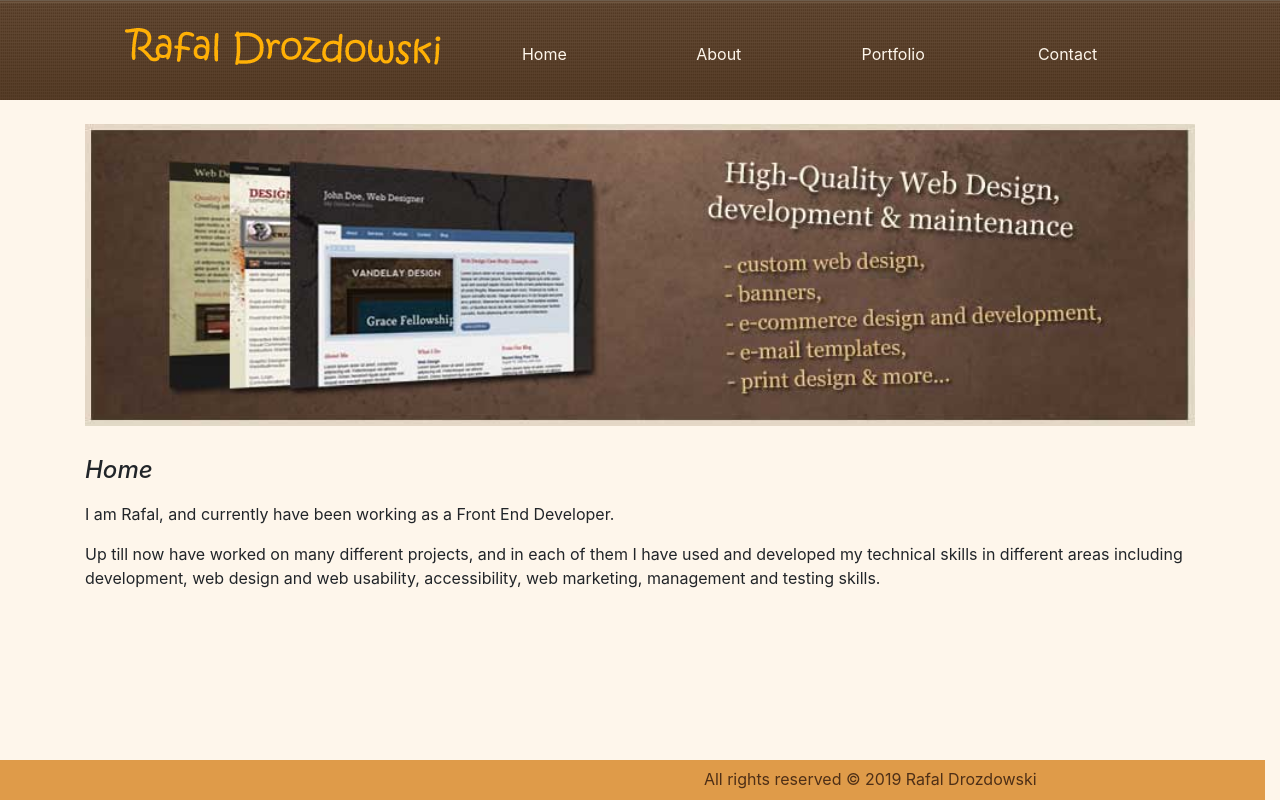
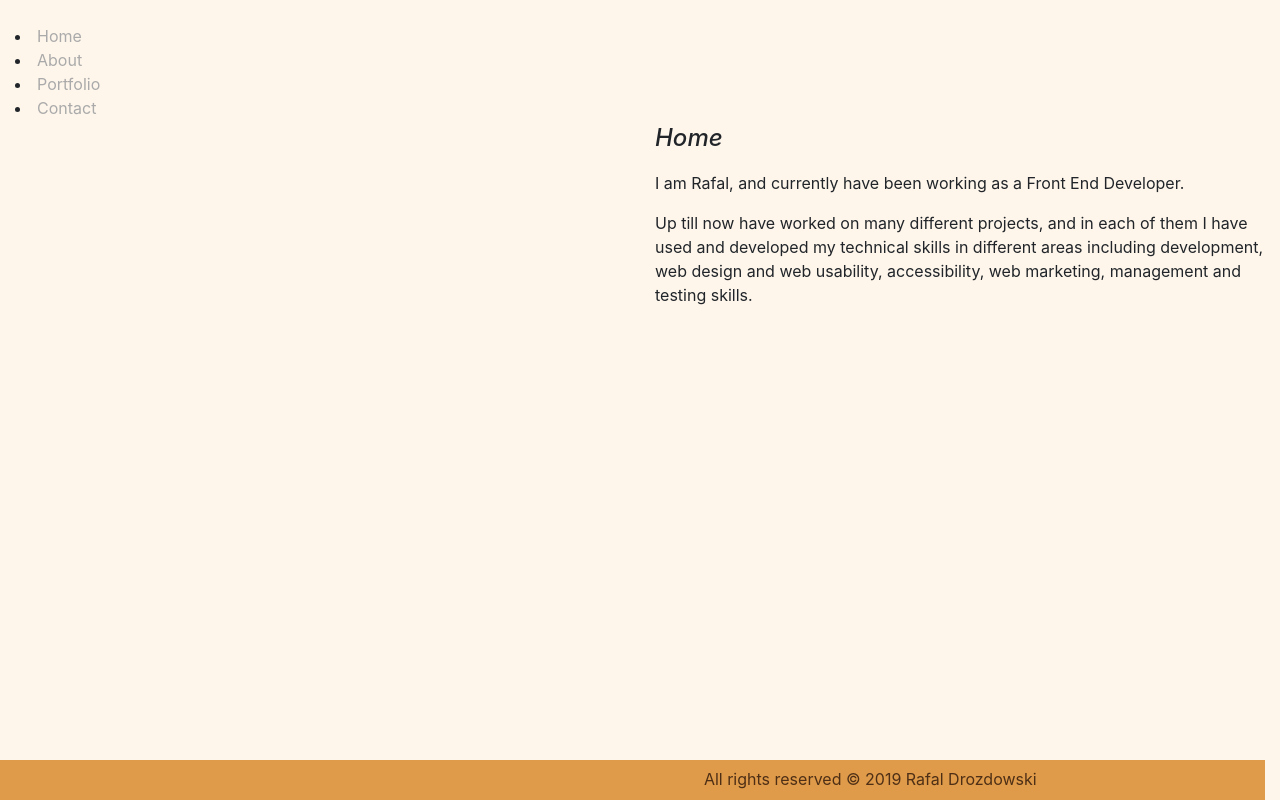
Before and after one commit to rdrozdowski/rdrozdowski.github.io, a React app: page /Home#/ in a window 1280 px wide. Built offline with nearby package versions, Linux system fonts and the light colour scheme.

Commit message:
reshuffle all the components

```diff
--- a/index.html
+++ b/index.html
@@ -15,7 +15,7 @@
     This application relies solely on JavaScript. Turn it on, or go away.
   </noscript>
 
-  <div class="container" id="root"></div>
+  <div class="container-fluid" id="root"></div>
 
   <script src="https://code.jquery.com/jquery-3.3.1.slim.min.js"></script>
   <script src="https://cdnjs.cloudflare.com/ajax/libs/popper.js/1.14.3/umd/popper.min.js"></script>
--- a/src/App.jsx
+++ b/src/App.jsx
@@ -1,11 +1,6 @@
 import React, { Component } from 'react';
 import { BrowserRouter as Router, Route, Link, Redirect } from "react-router-dom";
-import Footer from './Components/UI/Footer/index';
-import Header from './Components/UI/Header/index';
-import Home from './Components/UI/Home/index.jsx';
-import About from './Components/UI/About/index.jsx';
-import Portfolio from './Components/UI/Portfolio/index.jsx';
-import Contact from './Components/UI/Contact/index.jsx';
+import Skeleton from './Components/UI/Skeleton/index.js';
 
 export default class App extends Component {
   constructor(props) {
@@ -14,17 +9,7 @@ export default class App extends Component {
 
   render() {
     return (
-      <Router>
-        <div>
-          <Header />
-          <Redirect from="/" to="/Home" />
-          <Route path="/home" component={Home} />
-          <Route path="/about" component={About} />
-          <Route path="/portfolio" component={Portfolio} />
-          <Route path="/contact" component={Contact} />
-          <Footer />
-        </div>
-      </Router>
+      <Skeleton />
     )
   }
 }
--- a/src/Components/UI/Header/Header.jsx
+++ b/src/Components/UI/Header/Header.jsx
@@ -1,7 +1,6 @@
 import React, { Component } from 'react';
 import Styles from './Header.scss';
 import Logo from '../../../../img/name.png';
-import Stripes from '../../../../img/3stripes.png';
 import Menu from '../Menu/Menu.jsx';
 
 
@@ -13,9 +12,9 @@ export default class Header extends Component {
   render() {
     return (
       <div className={'row'}>
-        <div className={'col-sm-1 col-md-1 col-md-1 col-lg-1'}>&nbsp;</div>
-        <Menu className={'col-sm-10 col-md-10 col-lg-10'} />
-        <div className={'col-sm-1 col-md-1 col-lg-1'}>&nbsp;</div>
+        <div className='col-sm-1 col-md-1 col-md-1 col-lg-1'>&nbsp;</div>
+
+        <div className='col-sm-1 col-md-1 col-lg-1'>&nbsp;</div>
       </div>
     )
   }
--- a/src/Components/UI/Home/index.jsx
+++ b/src/Components/UI/Home/index.jsx
@@ -1,14 +1,11 @@
 import React, { Component } from 'react';
 import JsonMenu from '../Menu/Menu.json';
-import Img from './img/websites.jpg';
-
 
 export default class Home extends Component {
   render() {
     return (
       <section>
-        <img src={Img} className={'img-responsive'} />
-        <h4 dangerouslySetInnerHTML={{__html: JsonMenu[0].menuTitle}}></h4>
+        <h4 dangerouslySetInnerHTML={{ __html: JsonMenu[0].menuTitle }}></h4>
         <p dangerouslySetInnerHTML={{ __html: JsonMenu[0].menuText }}></p>
       </section>
     )
--- a/src/Components/UI/Menu/Menu.jsx
+++ b/src/Components/UI/Menu/Menu.jsx
@@ -2,7 +2,6 @@ import React, { Component } from 'react';
 import MenuItem from './MenuItem.jsx';
 import JsonMenu from './Menu.json';
 import Logo from '../../../../img/name.png';
-import Stripes from '../../../../img/3stripes.png';
 import Styles from './Menu.scss';
 
 export default class Menu extends Component {
@@ -16,10 +15,10 @@ export default class Menu extends Component {
     }
 
     return (
-      <header src={Styles.Stripes}>
+      <div>
       <div className={'row'}>
         <div className={'col-sm-1 col-md-1 col-lg-1'}></div>
-        <div className={'col-sm-10 col-md-10 col-lg-10'}>
+        <div className={'col'}>
           <nav className={"navbar navbar-expand-lg navbar-light"}>
           <a className={"navbar-brand"} href="#"><img src={Logo} /></a>
           <button className={"navbar-toggler"} type="button" data-toggle="collapse" data-target="#navbarSupportedContent" aria-controls="navbarSupportedContent" aria-expanded="false" aria-label="Toggle navigation">
@@ -40,7 +39,7 @@ export default class Menu extends Component {
         </div>
         <div className={'col-sm-1 col-md-1 col-lg-1'}></div>
         </div>
-      </header>
+        </div>
     )
   }
 }
--- /dev/null
+++ b/src/Components/UI/Skeleton/Skeleton.jsx
@@ -0,0 +1,62 @@
+import React, { Component } from 'react';
+import { BrowserRouter as Router, Route, Link, Redirect } from "react-router-dom";
+import Footer from '../Footer/index';
+import Header from '../Header/index';
+import Home from '../Home/index.jsx';
+import About from '../About/index.jsx';
+import Portfolio from '../Portfolio/index.jsx';
+import Contact from '../Contact/index.jsx';
+import Menu from '../Menu/index';
+import MenuItem from '../Menu/MenuItem.jsx';
+import JsonMenu from '../Menu/Menu.json';
+
+
+class Skeleton extends Component {
+  constructor(props) {
+    super(props);
+  }
+
+  render() {
+    {
+      this.JsonMenu = JsonMenu;
+    }
+
+
+    return (
+      <div>
+          <Header />
+        <div className="row">
+          <div className="col">
+
+            {
+              this.JsonMenu.map((item, index) => {
+                return (
+                  <MenuItem key={index} menu={item.menuTitle} className={"nav-link"} />
+                )
+              })
+            }
+
+          </div>
+          <div className="col">
+          <Router>
+        <div>
+
+          <Redirect from="/" to="/Home" />
+          <Route path="/home" component={Home} />
+          <Route path="/about" component={About} />
+          <Route path="/portfolio" component={Portfolio} />
+          <Route path="/contact" component={Contact} />
+          <Footer />
+        </div>
+      </Router>
+          </div>
+        </div>
+
+      </div>
+
+
+
+    )
+  }
+}
+export default Skeleton;
--- /dev/null
+++ b/src/Components/UI/Skeleton/index.js
@@ -0,0 +1 @@
+module.exports = require('./Skeleton.jsx');
--- a/src/styles.css
+++ b/src/styles.css
@@ -25,7 +25,7 @@ body {
 }
 
 .navbar-nav.mr-auto li {
-  width: 25%;
+  /* width: 25%; */
   text-align: center;
 }
 
```
